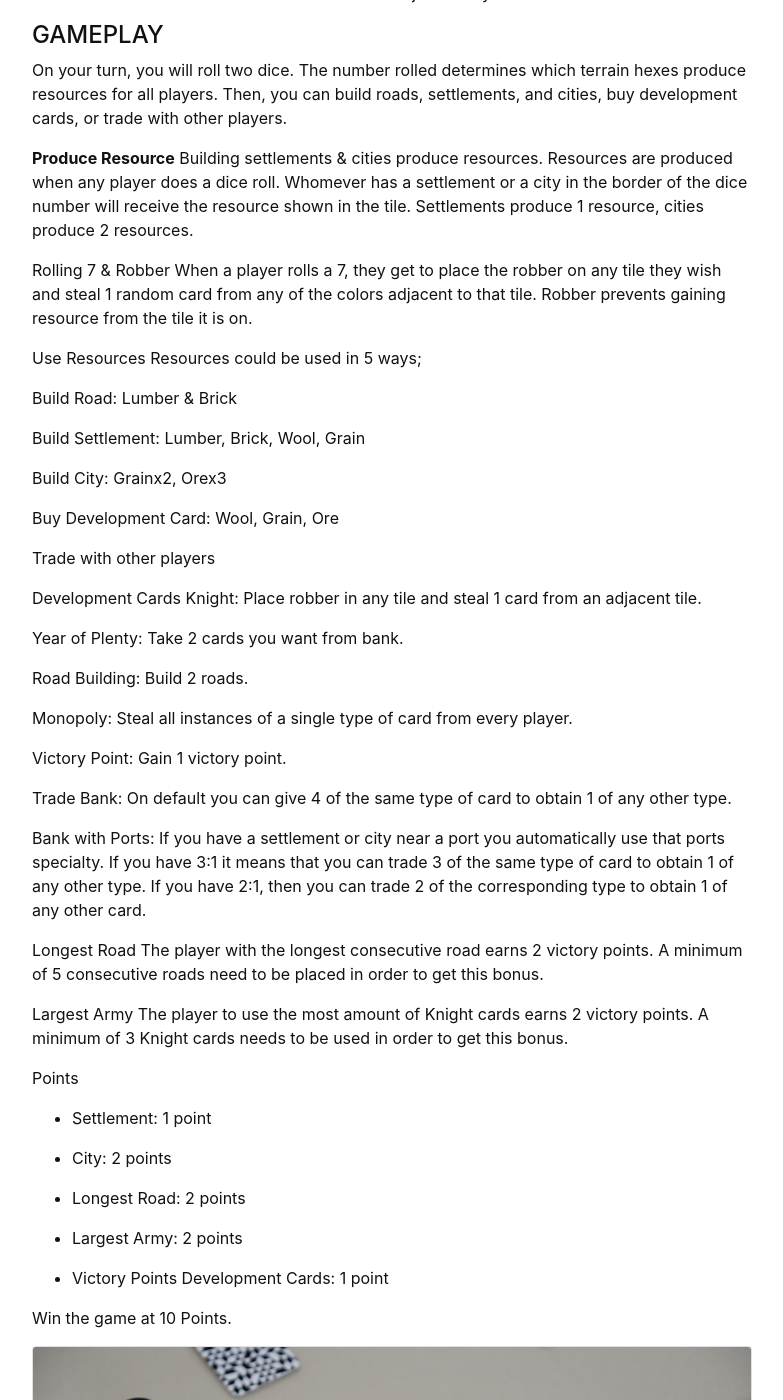
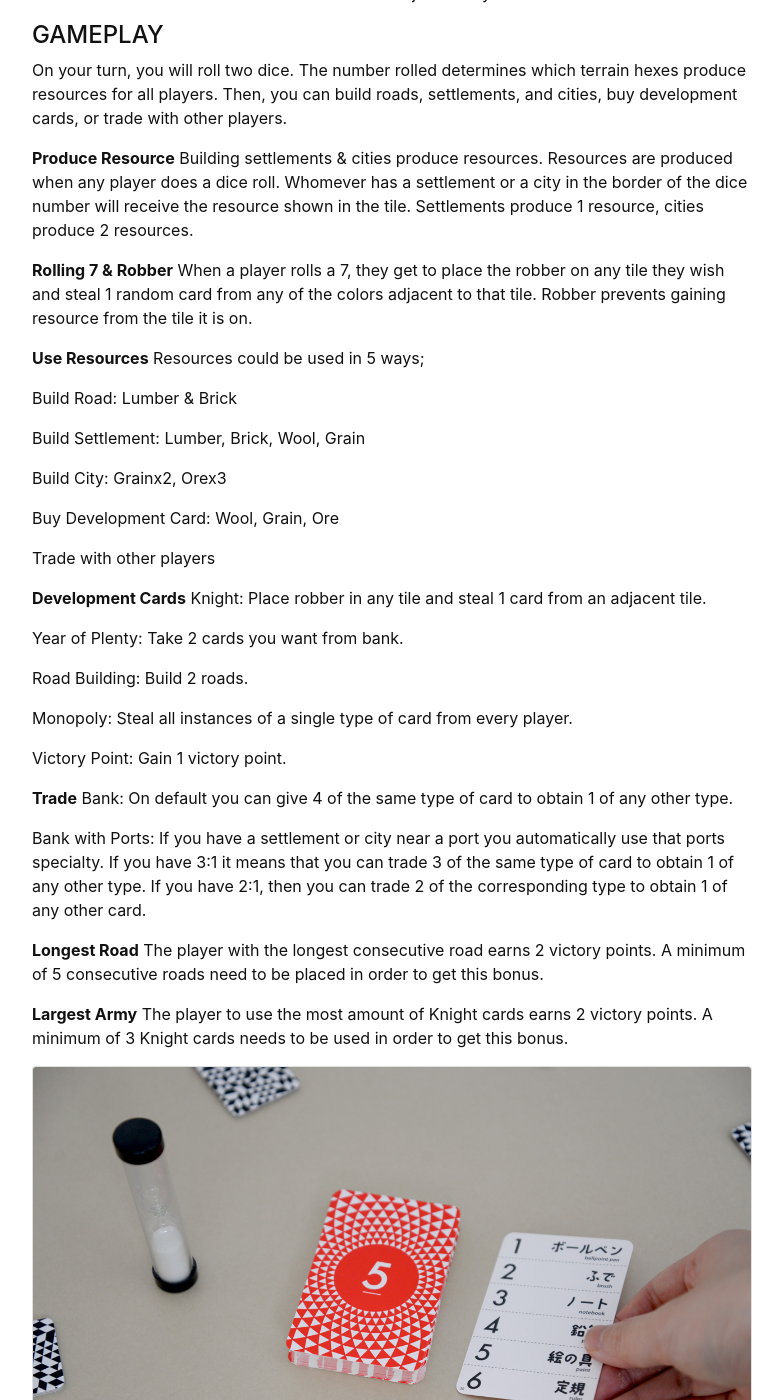
Before and after one commit to hanwendong1/VirtualGaming, a Jekyll site: the page built from content/4-Catan.md, in a window 1280 px wide and 1400 px high, scrolled down 1646 px. Shown: the whole window, without its empty margins (248-1031 px from the left). Built offline with Jekyll 4.4.1, drawn with Linux system fonts in a browser that asks for light colours.

Commit message:
Update 4-Catan.md

```diff
--- a/content/4-Catan.md
+++ b/content/4-Catan.md
@@ -86,10 +86,10 @@ On your turn, you will roll two dice. The number rolled determines which terrain
 **Produce Resource**
 Building settlements & cities produce resources. Resources are produced when any player does a dice roll. Whomever has a settlement or a city in the border of the dice number will receive the resource shown in the tile. Settlements produce 1 resource, cities produce 2 resources.
 
-Rolling 7 & Robber
+**Rolling 7 & Robber**
 When a player rolls a 7, they get to place the robber on any tile they wish and steal 1 random card from any of the colors adjacent to that tile. Robber prevents gaining resource from the tile it is on.
 
-Use Resources
+**Use Resources**
 Resources could be used in 5 ways;
 
 Build Road: Lumber & Brick
@@ -102,7 +102,7 @@ Buy Development Card: Wool, Grain, Ore
 
 Trade with other players
 
-Development Cards
+**Development Cards**
 Knight: Place robber in any tile and steal 1 card from an adjacent tile.
 
 Year of Plenty: Take 2 cards you want from bank.
@@ -113,29 +113,17 @@ Monopoly: Steal all instances of a single type of card from every player.
 
 Victory Point: Gain 1 victory point.
 
-Trade
+**Trade**
 Bank: On default you can give 4 of the same type of card to obtain 1 of any other type.
 
 Bank with Ports: If you have a settlement or city near a port you automatically use that ports specialty. If you have 3:1 it means that you can trade 3 of the same type of card to obtain 1 of any other type. If you have 2:1, then you can trade 2 of the corresponding type to obtain 1 of any other card.
 
-Longest Road
+**Longest Road**
 The player with the longest consecutive road earns 2 victory points. A minimum of 5 consecutive roads need to be placed in order to get this bonus.
 
-Largest Army
+**Largest Army**
 The player to use the most amount of Knight cards earns 2 victory points. A minimum of 3 Knight cards needs to be used in order to get this bonus.
 
-Points
-- Settlement: 1 point
-
-- City: 2 points
-
-- Longest Road: 2 points
-
-- Largest Army: 2 points
-
-- Victory Points Development Cards: 1 point
-
-Win the game at 10 Points.
 
 {% capture text %}
 "Is it an animal?" - "No"
```
